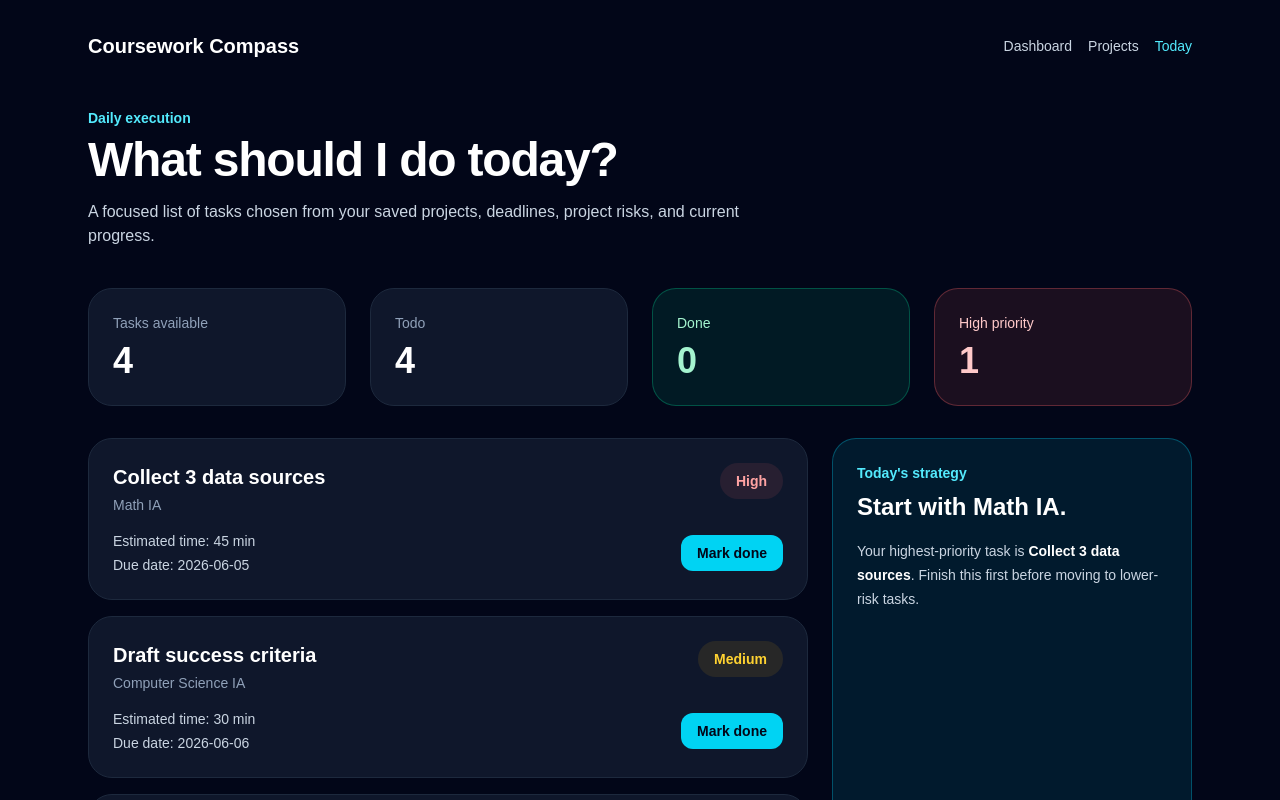
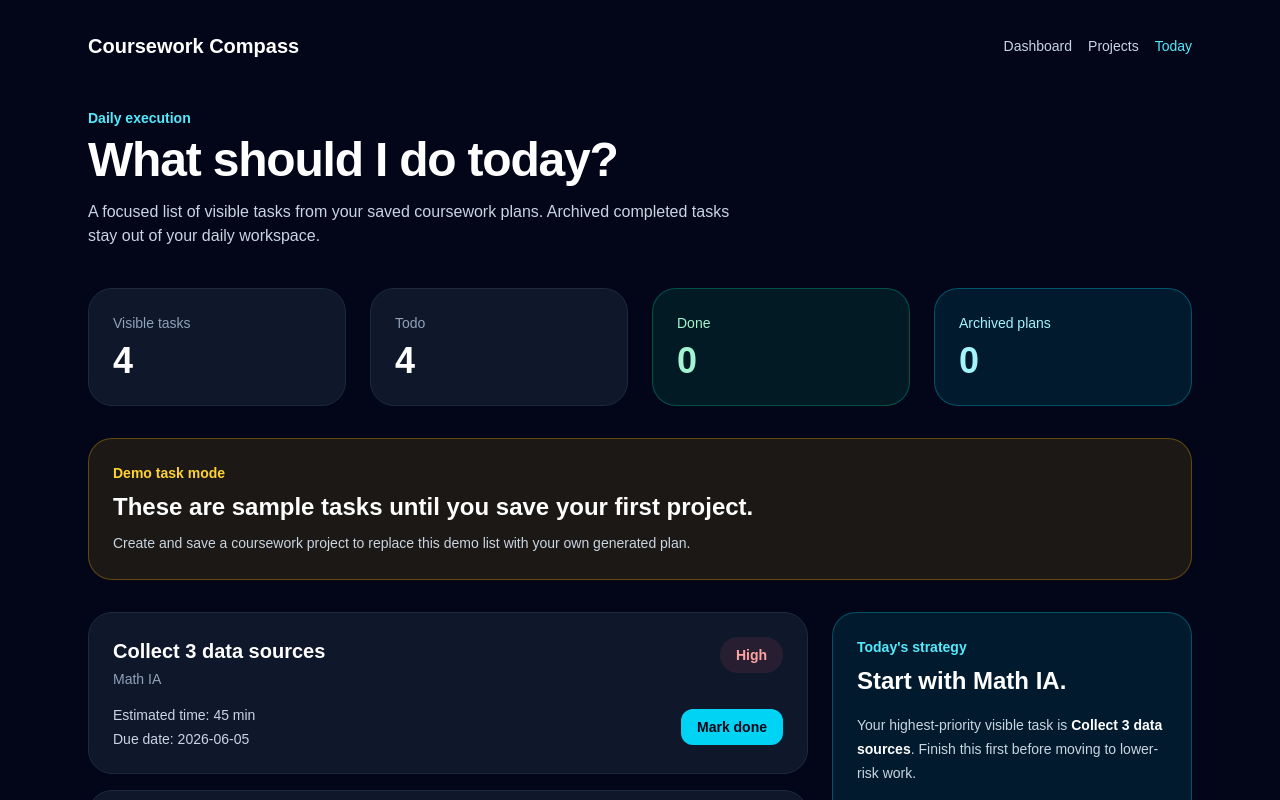
Before and after one commit to ChefDav/Coursework-Compass, a Next.js app: page /today in a window 1280 px wide. Shown: the top 800 px of the page. Built offline with nearby package versions, Linux system fonts and the light colour scheme.

Commit message:
Improve today archived and empty states

```diff
--- a/app/today/page.tsx
+++ b/app/today/page.tsx
@@ -16,22 +16,30 @@ export default function TodayPage() {
         setSavedPlans(plans);
     }, []);
 
-    const savedTasks = useMemo(() => {
+    const hasSavedPlans = savedPlans.length > 0;
+
+    const visibleSavedTasks = useMemo(() => {
         return savedPlans.flatMap((plan) => plan.tasks);
     }, [savedPlans]);
 
-    const allTasks = useMemo(() => {
-        const savedTaskIds = new Set(savedTasks.map((task) => task.id));
+    const activeTasks = useMemo(() => {
+        if (hasSavedPlans) {
+            return visibleSavedTasks;
+        }
 
-        const mockTasksWithoutDuplicates = mockTasks.filter(
-            (task) => !savedTaskIds.has(task.id),
-        );
+        return mockTasks;
+    }, [hasSavedPlans, mockTasks, visibleSavedTasks]);
 
-        return [...savedTasks, ...mockTasksWithoutDuplicates];
-    }, [mockTasks, savedTasks]);
+    const todoTasks = activeTasks.filter((task) => task.status === "Todo");
+    const doneTasks = activeTasks.filter((task) => task.status === "Done");
 
-    const todoTasks = allTasks.filter((task) => task.status === "Todo");
-    const doneTasks = allTasks.filter((task) => task.status === "Done");
+    const archivedPlanCount = savedPlans.filter(
+        (plan) => Boolean(plan.tasksArchivedAt),
+    ).length;
+
+    const completedPlanCount = savedPlans.filter(
+        (plan) => plan.project.status === "Completed" || plan.tasksArchivedAt,
+    ).length;
 
     const highPriorityTaskCount = todoTasks.filter(
         (task) => task.priority === "High",
@@ -40,6 +48,8 @@ export default function TodayPage() {
     const firstHighPriorityTask = todoTasks.find(
         (task) => task.priority === "High",
     );
+
+    const firstTodoTask = todoTasks[0];
 
     function handleMarkTaskDone(taskId: string) {
         setMockTasks((currentTasks) =>
@@ -72,15 +82,15 @@ export default function TodayPage() {
                         What should I do today?
                     </h1>
                     <p className="mt-4 max-w-2xl text-slate-300">
-                        A focused list of tasks chosen from your saved projects, deadlines,
-                        project risks, and current progress.
+                        A focused list of visible tasks from your saved coursework plans.
+                        Archived completed tasks stay out of your daily workspace.
                     </p>
                 </div>
 
                 <div className="mb-8 grid gap-6 md:grid-cols-4">
                     <div className="rounded-3xl border border-slate-800 bg-slate-900 p-6">
-                        <p className="text-sm text-slate-400">Tasks available</p>
-                        <p className="mt-2 text-4xl font-black">{allTasks.length}</p>
+                        <p className="text-sm text-slate-400">Visible tasks</p>
+                        <p className="mt-2 text-4xl font-black">{activeTasks.length}</p>
                     </div>
 
                     <div className="rounded-3xl border border-slate-800 bg-slate-900 p-6">
@@ -95,39 +105,112 @@ export default function TodayPage() {
                         </p>
                     </div>
 
-                    <div className="rounded-3xl border border-red-400/30 bg-red-400/10 p-6">
-                        <p className="text-sm text-red-200">High priority</p>
-                        <p className="mt-2 text-4xl font-black text-red-200">
-                            {highPriorityTaskCount}
+                    <div className="rounded-3xl border border-cyan-400/30 bg-cyan-400/10 p-6">
+                        <p className="text-sm text-cyan-200">Archived plans</p>
+                        <p className="mt-2 text-4xl font-black text-cyan-200">
+                            {archivedPlanCount}
                         </p>
                     </div>
                 </div>
 
-                {savedTasks.length > 0 ? (
+                {!hasSavedPlans ? (
+                    <div className="mb-8 rounded-3xl border border-amber-400/30 bg-amber-400/10 p-6">
+                        <p className="mb-2 text-sm font-bold text-amber-300">
+                            Demo task mode
+                        </p>
+                        <h2 className="text-2xl font-black">
+                            These are sample tasks until you save your first project.
+                        </h2>
+                        <p className="mt-2 text-sm leading-6 text-slate-300">
+                            Create and save a coursework project to replace this demo list
+                            with your own generated plan.
+                        </p>
+                    </div>
+                ) : null}
+
+                {hasSavedPlans && visibleSavedTasks.length > 0 ? (
                     <div className="mb-8 rounded-3xl border border-emerald-400/30 bg-emerald-400/10 p-6">
                         <p className="mb-2 text-sm font-bold text-emerald-300">
                             Local tasks loaded
                         </p>
                         <h2 className="text-2xl font-black">
-                            {savedTasks.length} generated task
-                            {savedTasks.length === 1 ? "" : "s"} found in this browser.
+                            {visibleSavedTasks.length} visible generated task
+                            {visibleSavedTasks.length === 1 ? "" : "s"} found.
                         </h2>
                         <p className="mt-2 text-sm leading-6 text-slate-300">
-                            Click Mark done to update task status. Local generated tasks will
-                            stay completed after refresh.
+                            Completed archived tasks are hidden from Today. Your project
+                            history still stays available through Projects and Dashboard.
+                        </p>
+                    </div>
+                ) : null}
+
+                {hasSavedPlans && visibleSavedTasks.length === 0 ? (
+                    <div className="mb-8 rounded-3xl border border-cyan-400/30 bg-cyan-400/10 p-8">
+                        <p className="mb-2 text-sm font-bold text-cyan-300">
+                            Today is clean
+                        </p>
+                        <h2 className="text-3xl font-black">
+                            No visible tasks right now.
+                        </h2>
+                        <p className="mt-3 max-w-2xl text-sm leading-6 text-slate-300">
+                            Your saved tasks are either completed and archived, or you have
+                            not generated a new active project plan yet. Create another
+                            coursework plan when the next deadline monster appears.
+                        </p>
+
+                        <div className="mt-6 flex flex-col gap-4 sm:flex-row">
+                            <a
+                                href="/projects/new"
+                                className="rounded-2xl bg-cyan-400 px-6 py-4 text-center font-bold text-slate-950 transition hover:bg-cyan-300"
+                            >
+                                Create new project
+                            </a>
+
+                            <a
+                                href="/projects"
+                                className="rounded-2xl border border-slate-700 px-6 py-4 text-center font-bold text-white transition hover:border-slate-400"
+                            >
+                                View projects
+                            </a>
+                        </div>
+                    </div>
+                ) : null}
+
+                {completedPlanCount > 0 ? (
+                    <div className="mb-8 rounded-3xl border border-slate-800 bg-slate-900 p-6">
+                        <p className="mb-2 text-sm font-bold text-slate-300">
+                            Completed project memory
+                        </p>
+                        <h2 className="text-2xl font-black">
+                            {completedPlanCount} completed project
+                            {completedPlanCount === 1 ? "" : "s"} recorded locally.
+                        </h2>
+                        <p className="mt-2 text-sm leading-6 text-slate-300">
+                            Completed projects stay visible in Dashboard and Projects even
+                            when their finished tasks are archived from Today.
                         </p>
                     </div>
                 ) : null}
 
                 <div className="grid gap-6 md:grid-cols-[2fr_1fr]">
                     <div className="space-y-4">
-                        {allTasks.map((task) => (
-                            <TaskCard
-                                key={task.id}
-                                task={task}
-                                onMarkDone={handleMarkTaskDone}
-                            />
-                        ))}
+                        {activeTasks.length > 0 ? (
+                            activeTasks.map((task) => (
+                                <TaskCard
+                                    key={task.id}
+                                    task={task}
+                                    onMarkDone={handleMarkTaskDone}
+                                />
+                            ))
+                        ) : (
+                            <div className="rounded-3xl border border-slate-800 bg-slate-900 p-6">
+                                <p className="mb-2 text-xl font-bold">No task cards to show.</p>
+                                <p className="text-sm leading-6 text-slate-300">
+                                    Your Today page is clear. That is rare. Guard it like a tiny
+                                    blue flame.
+                                </p>
+                            </div>
+                        )}
                     </div>
 
                     <aside className="rounded-3xl border border-cyan-400/30 bg-cyan-400/10 p-6">
@@ -141,21 +224,34 @@ export default function TodayPage() {
                                     Start with {firstHighPriorityTask.project}.
                                 </h2>
                                 <p className="text-sm leading-6 text-slate-300">
-                                    Your highest-priority task is{" "}
+                                    Your highest-priority visible task is{" "}
                                     <span className="font-bold text-white">
                     {firstHighPriorityTask.title}
                   </span>
-                                    . Finish this first before moving to lower-risk tasks.
+                                    . Finish this first before moving to lower-risk work.
+                                </p>
+                            </>
+                        ) : firstTodoTask ? (
+                            <>
+                                <h2 className="mb-4 text-2xl font-black">
+                                    Keep the pressure steady.
+                                </h2>
+                                <p className="text-sm leading-6 text-slate-300">
+                                    Start with{" "}
+                                    <span className="font-bold text-white">
+                    {firstTodoTask.title}
+                  </span>
+                                    . No high-priority visible task is currently detected.
                                 </p>
                             </>
                         ) : (
                             <>
                                 <h2 className="mb-4 text-2xl font-black">
-                                    Keep steady pressure.
+                                    The board is clear.
                                 </h2>
                                 <p className="text-sm leading-6 text-slate-300">
-                                    No high-priority tasks are currently detected. Use this time
-                                    to make calm, consistent progress before deadlines get teeth.
+                                    No visible Todo tasks remain. Review your completed projects
+                                    or create a fresh plan when a new assignment arrives.
                                 </p>
                             </>
                         )}
```
